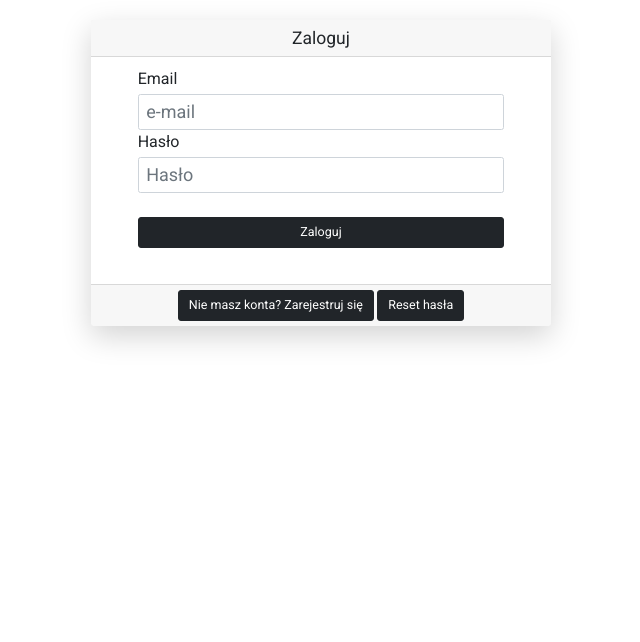
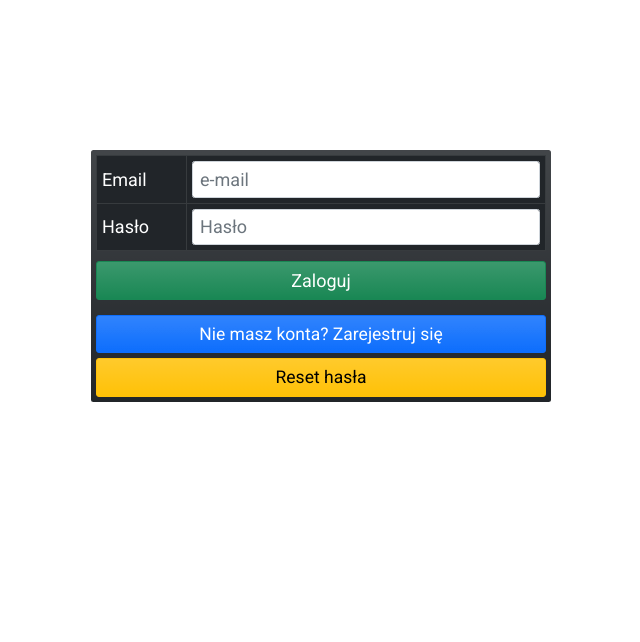
Before and after one commit to RomanH83/CarRentalSite, a Django app: page /account/login/ in a window 1280 px wide. Shown: the part 80-722 px from the top of the page, without its empty margins (319-959 px from the left). Run offline with Django 4.2, Linux system fonts and the light colour scheme; some libraries are stand-ins or nearby versions.

Commit message:
Add new styling to login view

```diff
--- a/carrent/accounts/templates/accounts/login.html
+++ b/carrent/accounts/templates/accounts/login.html
@@ -1,8 +1,8 @@
 {% extends 'carrentapp/base.html' %}
-{% block title %} Strona logowania {% endblock title%}
+{% block sitle_title %} Strona logowania {% endblock sitle_title%}
 {% block section_one %}
 
-<svg xmlns="http://www.w3.org/2000/svg" style="display: none;">
+<svg xmlns="http://www.w3.org/2000/svg" style="color: red">
     <symbol id="check-circle-fill" fill="currentColor" viewBox="0 0 16 16">
         <path d="M16 8A8 8 0 1 1 0 8a8 8 0 0 1 16 0zm-3.97-3.03a.75.75 0 0 0-1.08.022L7.477 9.417 5.384 7.323a.75.75 0 0 0-1.06 1.06L6.97 11.03a.75.75 0 0 0 1.079-.02l3.992-4.99a.75.75 0 0 0-.01-1.05z"/>
     </symbol>
@@ -14,15 +14,13 @@
     </symbol>
 </svg>
 
-<div class="view">
-    <div class="form-content my-3 p-3">
-        <div class="container">
-            <div class="row justify-content-center">
-                <div class="col-lg-5">
-                    <div class="card shadow-lg border-0 rounded-lg mt-0 mb-3">
-                        <div class="card-header justify-content-center">
-                          <h3 class="font-weight-light my-1 text-center">Zaloguj</h3>
-                        </div>
+<section class="car_view" style="align-items: start">
+<div class="container-sm">
+    <div class="row justify-content-md-center">
+        <div class="col-sm-5">
+            <form method="POST" novalidate class="d-grid gap-0 bg-dark bg-gradient p-2 rounded">
+                <table class="table table-responsive table-bordered table-hover table-dark">
+                    <tr>
                         {% if form.errors %}
                             <div class="alert alert-danger alert-dismissible fade show" role="alert">
                                 <div id="form_errors" style="text-align: center">
@@ -31,54 +29,27 @@
                                         <strong>{{ value.as_text|cut:"* " }}</strong><br>
                                     {% endfor %}
                                 </div>
-                                <button type="button" class="btn-close" data-dismiss="alert" aria-label="Zamknij">
-
-                                </button>
+                                <button type="button" class="btn-close" data-dismiss="alert" aria-label="Zamknij"></button>
                             </div>
                         {% endif %}
-                        <div class="card-body">
-                            <form method="POST">
-                                {% csrf_token %}
-                                <div class="form-row">
-                                    <div class="col-md-10 offset-md-1">
-                                        <div class="form-group">
-                                            <label class="mb-1">Email</label>
-                                            {{ form.username }}
-                                        </div>
-                                    </div>
-                                </div>
-                                <div class="form-row">
-                                    <div class="col-md-10 offset-md-1">
-                                        <div class="form-group">
-                                          <label class="mb-1">Hasło</label>
-                                          {{ form.password }}
-                                        </div>
-                                    </div>
-                                </div>
-                                <div class="form-row">
-                                    <br>
-                                    <div class="col-md-10 offset-md-1">
-                                        <div class="form-group mt-0 mb-1">
-                                          <button name="login" class="col-12 btn btn-dark btn-lg" id="login">Zaloguj</button>
-                                        </div>
-                                         <br>
-
-                                    </div>
-                                </div>
-                            </form>
-                        </div>
-                        <div class="card-footer text-center">
-                            <div class="small">
-                                <a href="{% url 'users-registration' %}" class="btn btn-dark btn-lg" role="button">Nie masz konta? Zarejestruj się</a>
-                                <a href="{% url 'password_reset' %}" class="btn btn-dark btn-lg" role="button">Reset hasła</a>
-                            </div>
-                        </div>
-
-                    </div>
-                </div>
-            </div>
+                    </tr>
+                    <tr>
+                        <td style="font-size: large; vertical-align: middle">Email</td>
+                        <td>{{ form.username }}</td>
+                    </tr>
+                    <tr>
+                        <td style="font-size: large; vertical-align: middle">Hasło</td>
+                        <td>{{ form.password }}</td>
+                    </tr>
+                </table>
+                    <button name="dodaj" class="btn btn-success btn-lg bg-gradient mb-4" style="font-size: large">Zaloguj</button>
+                    <a href="{% url 'users-registration' %}" class="btn btn-primary btn-lg bg-gradient mb-2 fs-3"  role="button">Nie masz konta? Zarejestruj się</a>
+                    <a href="{% url 'password_reset' %}" class="btn btn-warning btn-lg bg-gradient fs-3"  role="button">Reset hasła</a>
+                    {% csrf_token %}
+            </form>
         </div>
-     </div>
     </div>
+</div>
+</section>
 <div style="height:200vh"></div>
 {% endblock %}
--- a/carrent/employee/templates/employee/employee_base.html
+++ b/carrent/employee/templates/employee/employee_base.html
@@ -5,7 +5,7 @@
     <meta charset="UTF-8">
     <meta http-equiv="X-UA-Compatible" content="IE=edge">
     <meta name="viewport" content="width=device-width, initial-scale=1.0">
-    <title> {% block sitle_title %} Car rent {% endblock %}</title>
+    <title> {% block sitle_title %} Car rent {% endblock sitle_title %}</title>
     <link href="https://cdn.jsdelivr.net/npm/bootstrap@5.1.3/dist/css/bootstrap.min.css" rel="stylesheet" integrity="sha384-1BmE4kWBq78iYhFldvKuhfTAU6auU8tT94WrHftjDbrCEXSU1oBoqyl2QvZ6jIW3" crossorigin="anonymous">
     <link rel="stylesheet" href="https://cdn.jsdelivr.net/npm/bootstrap-icons@1.6.0/font/bootstrap-icons.css">
     <link rel="preconnect" href="https://fonts.googleapis.com">
```
